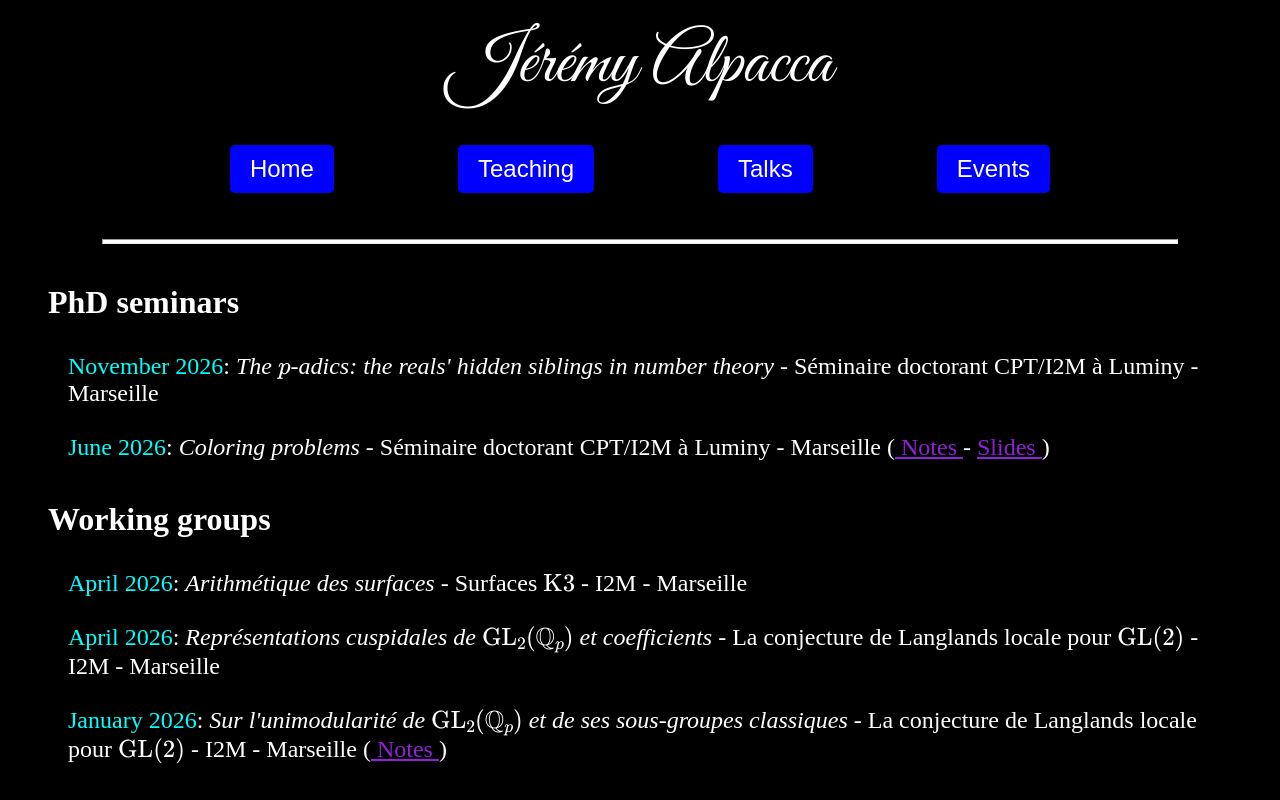
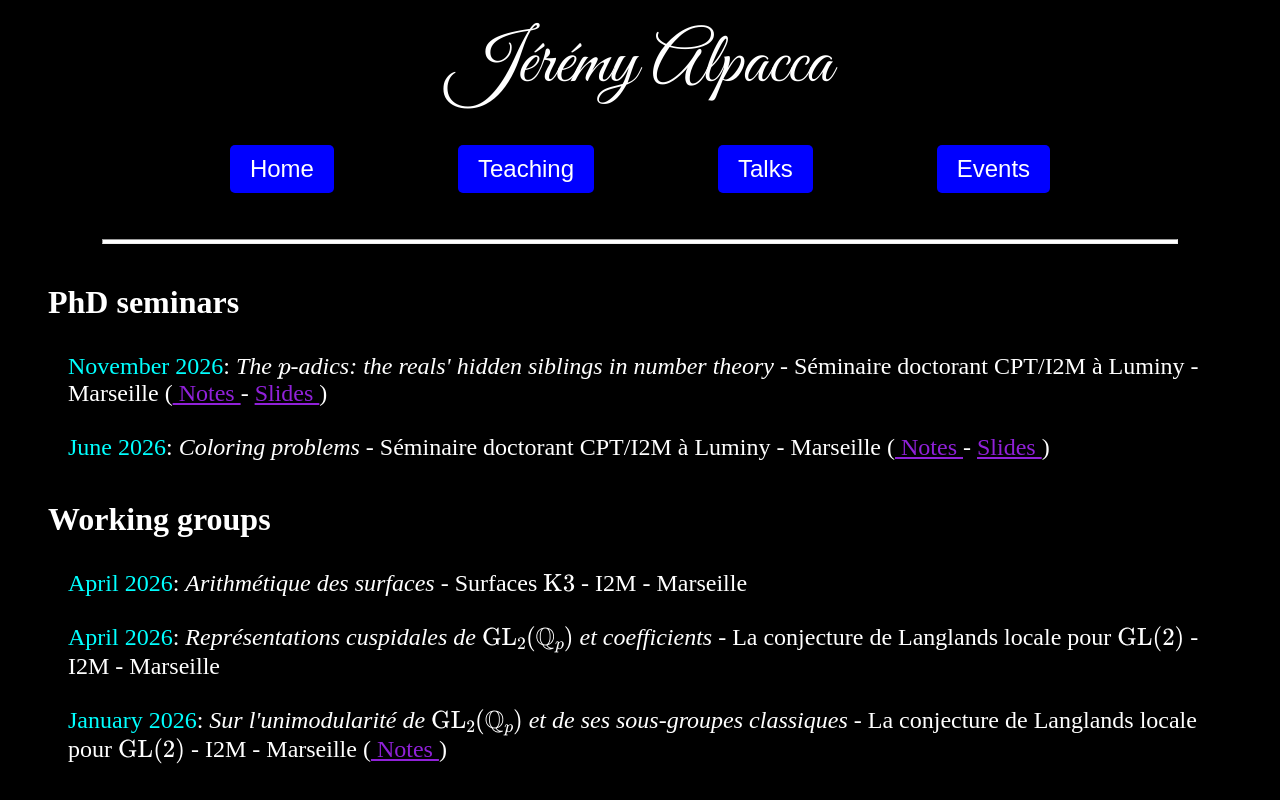
Before and after one commit to Gfkey/site_perso, a plain HTML site: page Site (Talks).html in a window 1280 px wide. Drawn offline with nearby package versions, Linux system fonts and the light colour scheme.

Commit message:
Update Site (Talks).html

```diff
--- a/Site (Talks).html
+++ b/Site (Talks).html
@@ -115,7 +115,7 @@ button {
 <ul style="color: #FFFFFF; margin-top: 40px; list-style: none;"> <font size="+2">
 <font size="+3"> <p style="color: #FFFFFF;"> <b> PhD seminars </b> </p> </font>
 
-<li span style="margin-left: 20px; margin-right: 40px;"> <span style="color: cyan;"> November 2026</span>: <i> The \(p\)-adics: the reals' hidden siblings in number theory </i> - Séminaire doctorant CPT/I2M à Luminy - Marseille </li>
+<li span style="margin-left: 20px; margin-right: 40px;"> <span style="color: cyan;"> November 2026</span>: <i> The \(p\)-adics: the reals' hidden siblings in number theory </i> - Séminaire doctorant CPT/I2M à Luminy - Marseille (<a href="The p-adics, the reals' hidden siblings in number theory.pdf" target="_blank"> Notes </a> - <a href="The p-adics, the reals' hidden siblings in number theory - BEAMER.pdf" target="_blank"> Slides </a>) </li>
 <br>
 <li span style="margin-left: 20px; margin-right: 40px;"> <span style="color: cyan;"> June 2026</span>: <i> Coloring problems </i> - Séminaire doctorant CPT/I2M à Luminy - Marseille (<a href="Coloring problems.pdf" target="_blank"> Notes </a> - <a href="Coloring problems - BEAMER.pdf" target="_blank"> Slides </a>) </li>
 </ul>
```
